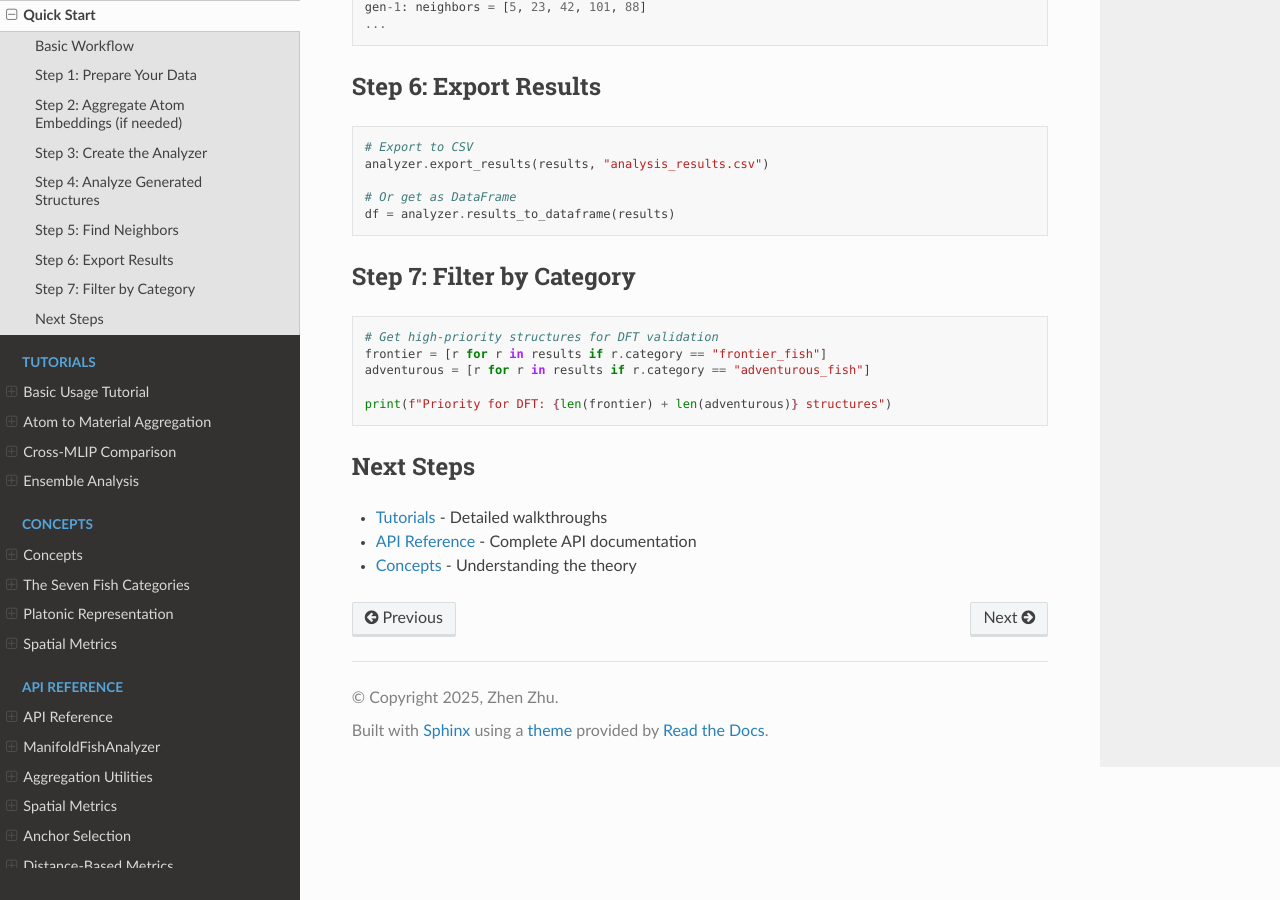
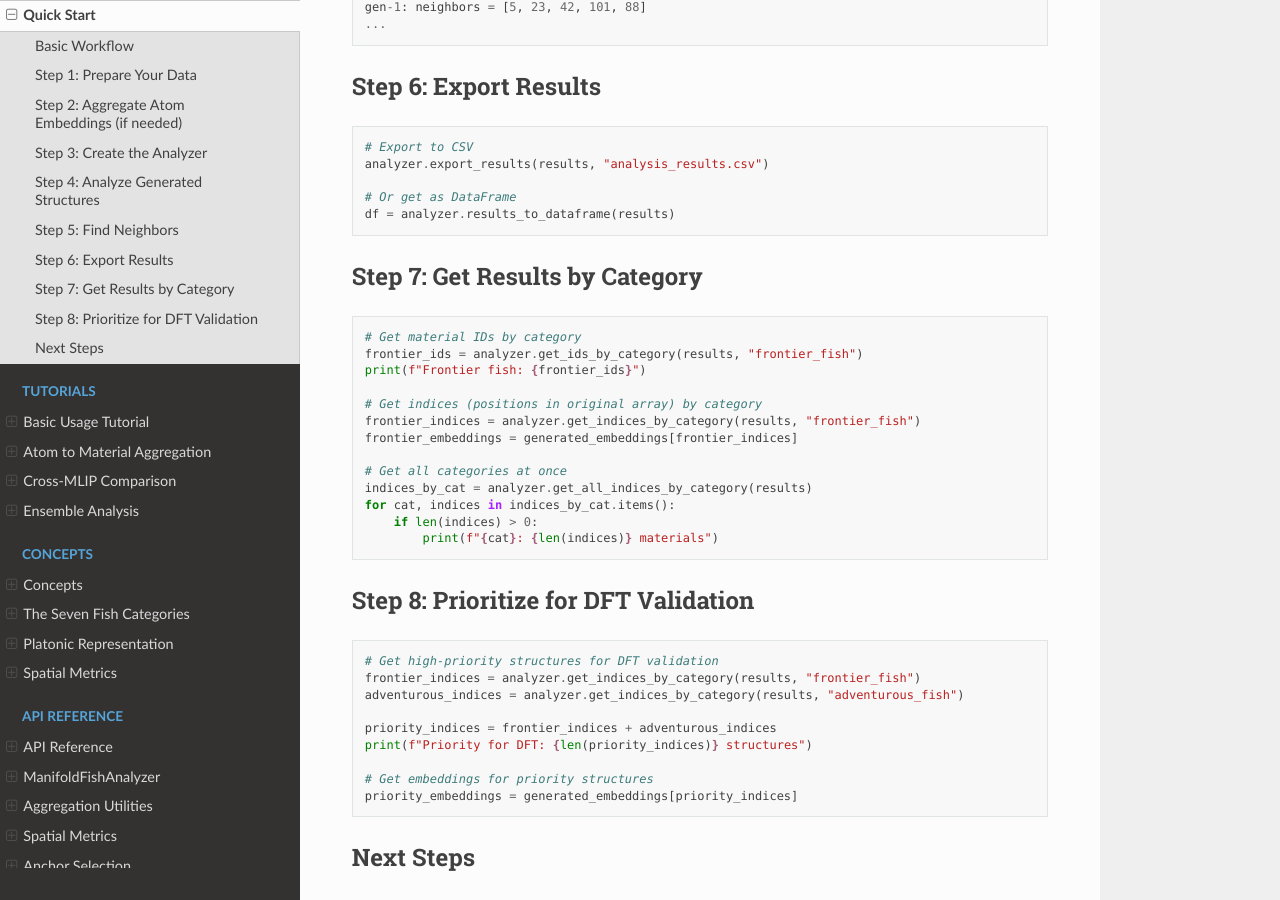
Before and after one commit to lizhenzhupearl/ManiFish, a Sphinx documentation site: the page built from docs/getting_started/quickstart.md, in a window 1280 px wide and 900 px high, scrolled down 2295 px. Built offline with Sphinx 7.4.7 and the Read the Docs theme 3.1.0, drawn with Linux system fonts in a browser that asks for light colours.

Commit message:
Update docs with get_indices_by_category methods
- api/fish_analyzer.rst: Add "Getting Results by Category" section
  documenting all category retrieval methods with examples
- getting_started/quickstart.md: Add Step 7 showing how to get
  results by category, update Step 8 for DFT prioritization

Co-Authored-By: Claude Opus 4.5 <noreply@anthropic.com>

````diff
--- a/docs/getting_started/quickstart.md
+++ b/docs/getting_started/quickstart.md
@@ -122,14 +122,36 @@ analyzer.export_results(results, "analysis_results.csv")
 df = analyzer.results_to_dataframe(results)
 ```
 
-## Step 7: Filter by Category
+## Step 7: Get Results by Category
+
+```python
+# Get material IDs by category
+frontier_ids = analyzer.get_ids_by_category(results, "frontier_fish")
+print(f"Frontier fish: {frontier_ids}")
+
+# Get indices (positions in original array) by category
+frontier_indices = analyzer.get_indices_by_category(results, "frontier_fish")
+frontier_embeddings = generated_embeddings[frontier_indices]
+
+# Get all categories at once
+indices_by_cat = analyzer.get_all_indices_by_category(results)
+for cat, indices in indices_by_cat.items():
+    if len(indices) > 0:
+        print(f"{cat}: {len(indices)} materials")
+```
+
+## Step 8: Prioritize for DFT Validation
 
 ```python
 # Get high-priority structures for DFT validation
-frontier = [r for r in results if r.category == "frontier_fish"]
-adventurous = [r for r in results if r.category == "adventurous_fish"]
+frontier_indices = analyzer.get_indices_by_category(results, "frontier_fish")
+adventurous_indices = analyzer.get_indices_by_category(results, "adventurous_fish")
 
-print(f"Priority for DFT: {len(frontier) + len(adventurous)} structures")
+priority_indices = frontier_indices + adventurous_indices
+print(f"Priority for DFT: {len(priority_indices)} structures")
+
+# Get embeddings for priority structures
+priority_embeddings = generated_embeddings[priority_indices]
 ```
 
 ## Next Steps
````
Also changed, not shown: docs/api/fish_analyzer.rst (+48 -0 lines).
